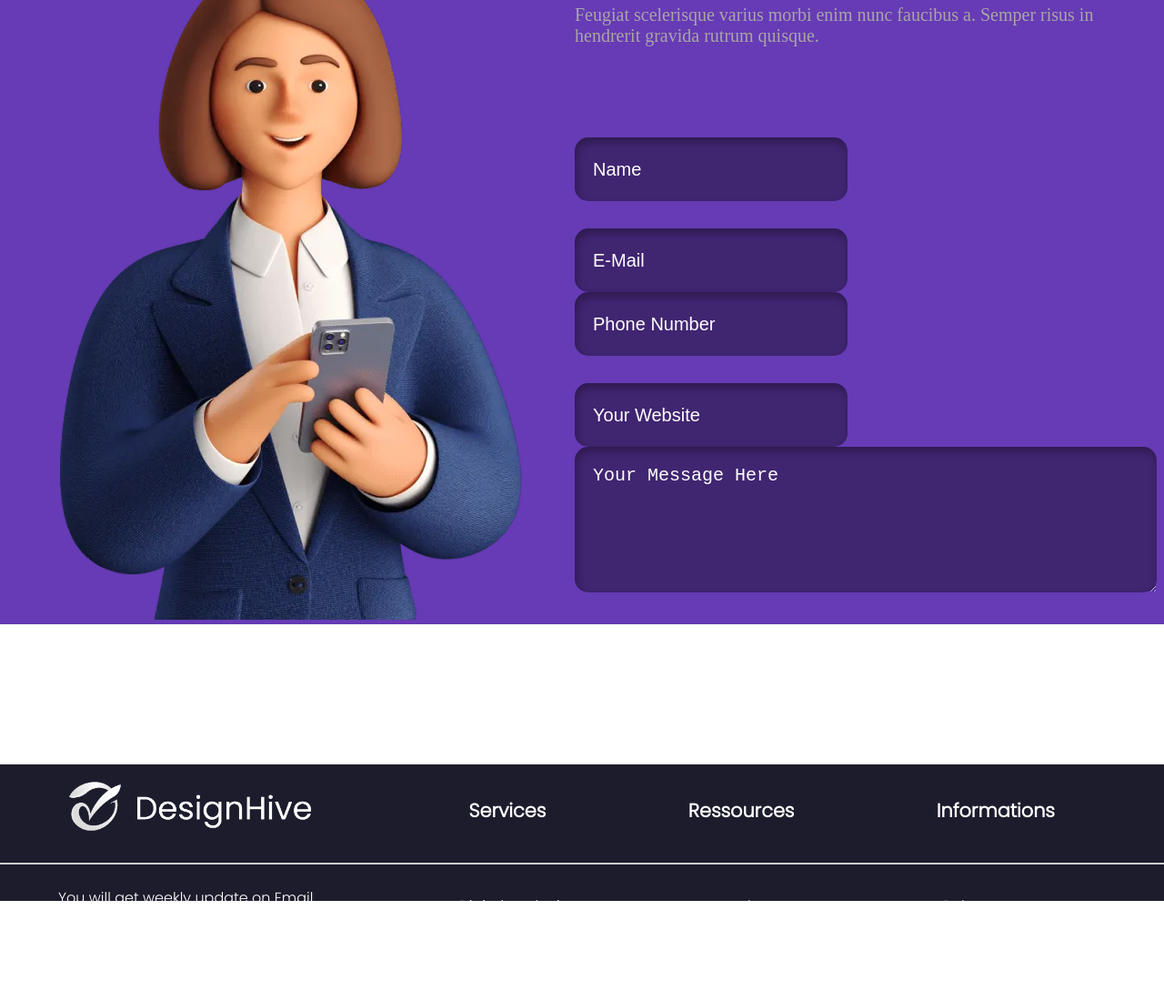
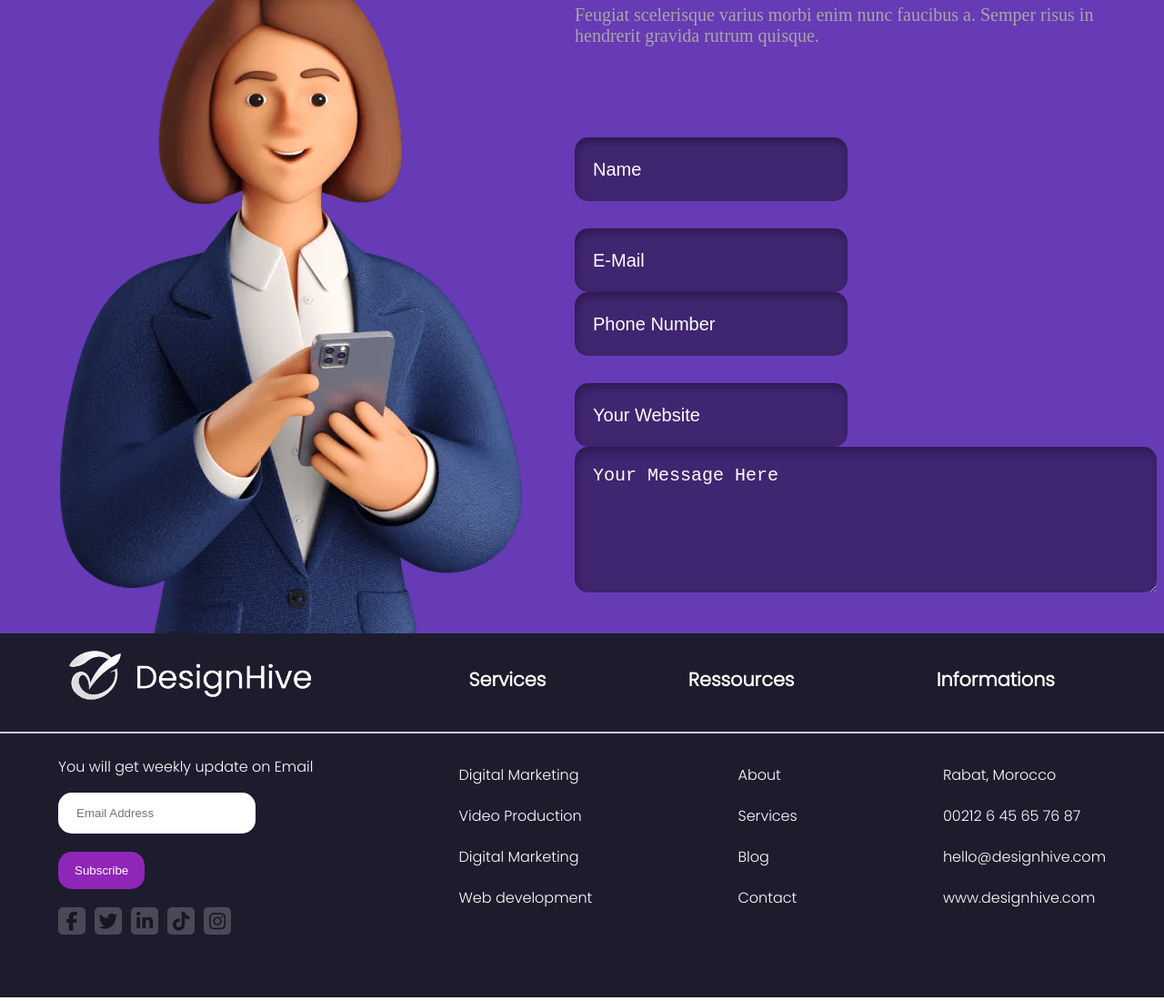
Before and after one commit to abde109/Design-Hive, a plain HTML site: page index.html in a window 1280 px wide. Shown: the part 4468-5568 px from the top of the page at 91% size. Before the commit the page ends 5462 px from the top, so only its background shows below. Drawn offline with Linux system fonts and the light colour scheme.

Commit message:
footer done

```diff
--- a/index.html
+++ b/index.html
@@ -29,7 +29,6 @@
     <div id="price"></div>
     <div id="news"></div>
     <div id="contact"></div>
-    <div id="testimonial"></div>
     <div id="footer"></div>
 
     <script>
@@ -50,11 +49,10 @@
             '<object data="/src/news.html" ></object>';
         document.getElementById('contact').innerHTML =
             '<object data="/src/contact.html" ></object>';
-        document.getElementById('testimonial').innerHTML =
-            '<object data="/src/testimonial.html" ></object>';
 
         document.getElementById('footer').innerHTML =
             '<object data="/src/footer.html" ></object>';
+
             window.addEventListener('scroll', function() {
   const navbar = document.getElementById('stickyNavbar');
   if (window.scrollY > navbar.offsetTop) {
--- a/style/contact.css
+++ b/style/contact.css
@@ -7,7 +7,7 @@
     justify-content: center;
     align-content: center;
     flex: 1;
-    margin-top: 100px;
+    margin-top: 115px;
 }
 
 .right-div {
--- a/style/footer.css
+++ b/style/footer.css
@@ -1,6 +1,6 @@
 @import url('https://fonts.googleapis.com/css2?family=Montserrat:wght@600&family=Poppins:wght@300&display=swap');
 body{
-    margin:0;
+    margin:0px;
     padding:0;
     font-family: 'Poppins', sans-serif;
     color:white;
--- a/style/style.css
+++ b/style/style.css
@@ -7,6 +7,7 @@ body{
 object{
 width: 100%;
 height: 100%;
+margin: 0;
 }
 
 #home{
@@ -26,7 +27,7 @@ height: 100%;
 }
 
 #contact{
-    height: 840px;
+    height: 850px;
     background-color: #663BB5;
 }
 
@@ -37,3 +38,8 @@ height: 100%;
 #workprocess{
     height: 700px;
 }
+
+#footer{
+    height: 400px;
+    background-color: #1d1c2d;
+}
```
